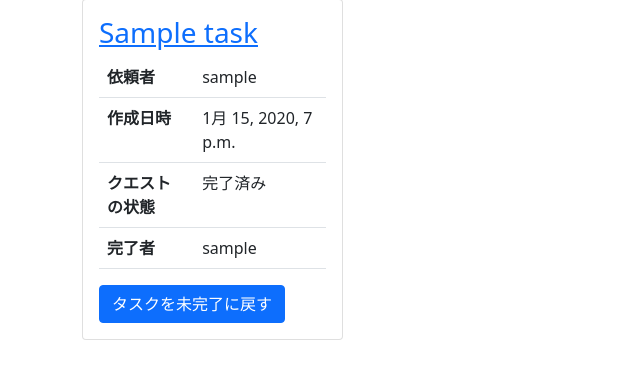
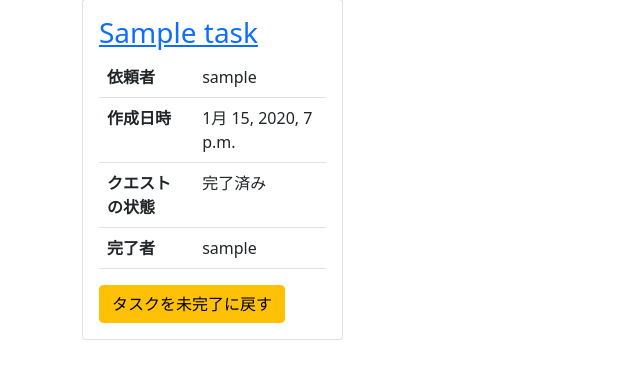
Before and after one commit to n3xem/FamilyQuest, a Django app: page /task/ in a window 1280 px wide. Shown: the part 139-530 px from the top of the page, without its empty margins (0-640 px from the left). Run offline with Django 3.2, Linux system fonts and the light colour scheme; tables that the repository leaves empty hold one stand-in row (values such as "Sample post"); some libraries are stand-ins or nearby versions.

Commit message:
Add: タスク一覧のソート

```diff
--- a/task/templates/task/task_list.html
+++ b/task/templates/task/task_list.html
@@ -61,7 +61,7 @@
                     </table>
                     <div class="d-grip gap-2">
                         {% if task.is_completed %}
-                        <a class="btn btn-primary" href='{% url "task:incomplete" task.pk %}'
+                        <a class="btn btn-warning" href='{% url "task:incomplete" task.pk %}'
                             role="button">タスクを未完了に戻す</a>
                         {% else %}
                         <a class="btn btn-primary" href='{% url "task:complete" task.pk %}' role="button">タスクを完了させる</a>
--- a/task/views.py
+++ b/task/views.py
@@ -41,6 +41,7 @@ def incomplete(request, pk):
 
 class IndexView(generic.ListView):
     model = Task
+    ordering = ['is_completed']
 
     def get_context_data(self, **kwargs):
         context = super().get_context_data(**kwargs)
```
